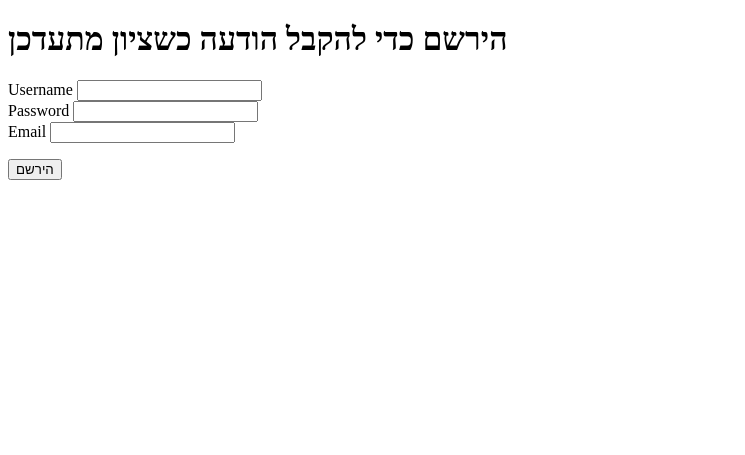
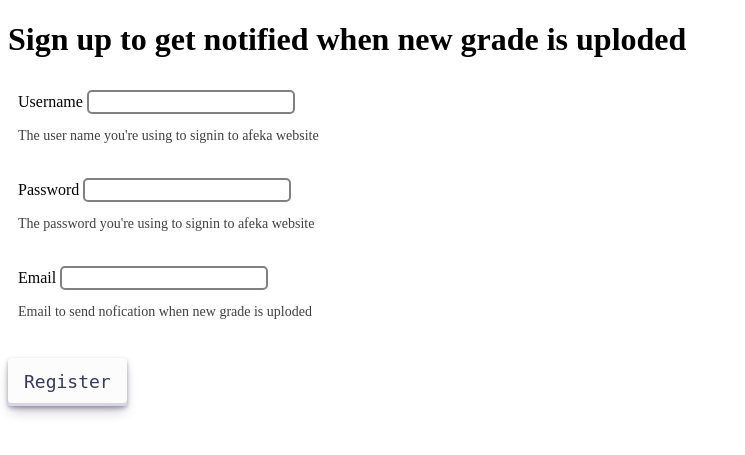
Before and after one commit to ShalevNehorai/scores_notifier, a Flask app: page / in a window 1280 px wide. Shown: the top 455 px of the page, without its empty margins (0-745 px from the left). Run offline with Flask 2, Linux system fonts and the light colour scheme; parts of the project's set-up code (start-up, migrations or seed data) failed here and were passed over; some libraries are stand-ins or nearby versions.

Commit message:
some changes to the home page

```diff
--- a/static/css/styles.css
+++ b/static/css/styles.css
@@ -0,0 +1,77 @@
+.form-field{
+    padding: 10px;
+    box-shadow: 1px;
+}
+
+p{
+    font-size: 14px;
+    color: #404040 ;
+}
+
+.field__input{
+    --uiFieldPlaceholderColor: var(--fieldPlaceholderColor, #767676);
+
+    background-color: transparent;
+    border: 2px solid gray;
+    border-radius: 5px;
+
+    -webkit-appearance: none;
+    -moz-appearance: none;
+
+    font-family: inherit;
+    font-size: inherit;
+  }
+
+  .field__input:focus::-webkit-input-placeholder{
+    color: var(--uiFieldPlaceholderColor);
+  }
+
+  .field__input:focus::-moz-placeholder{
+    color: var(--uiFieldPlaceholderColor);
+  }
+
+/* CSS */
+.button-30 {
+  align-items: center;
+  appearance: none;
+  background-color: #FCFCFD;
+  border-radius: 4px;
+  border-width: 0;
+  box-shadow: rgba(45, 35, 66, 0.4) 0 2px 4px,rgba(45, 35, 66, 0.3) 0 7px 13px -3px,#D6D6E7 0 -3px 0 inset;
+  box-sizing: border-box;
+  color: #36395A;
+  cursor: pointer;
+  display: inline-flex;
+  font-family: "JetBrains Mono",monospace;
+  height: 48px;
+  justify-content: center;
+  line-height: 1;
+  list-style: none;
+  overflow: hidden;
+  padding-left: 16px;
+  padding-right: 16px;
+  position: relative;
+  text-align: left;
+  text-decoration: none;
+  transition: box-shadow .15s,transform .15s;
+  user-select: none;
+  -webkit-user-select: none;
+  touch-action: manipulation;
+  white-space: nowrap;
+  will-change: box-shadow,transform;
+  font-size: 18px;
+}
+
+.button-30:focus {
+  box-shadow: #D6D6E7 0 0 0 1.5px inset, rgba(45, 35, 66, 0.4) 0 2px 4px, rgba(45, 35, 66, 0.3) 0 7px 13px -3px, #D6D6E7 0 -3px 0 inset;
+}
+
+.button-30:hover {
+  box-shadow: rgba(45, 35, 66, 0.4) 0 4px 8px, rgba(45, 35, 66, 0.3) 0 7px 13px -3px, #D6D6E7 0 -3px 0 inset;
+  transform: translateY(-2px);
+}
+
+.button-30:active {
+  box-shadow: #D6D6E7 0 3px 7px inset;
+  transform: translateY(2px);
+}
--- a/templates/index.html
+++ b/templates/index.html
@@ -4,22 +4,29 @@
     <meta charset="UTF-8">
     <meta http-equiv="X-UA-Compatible" content="IE=edge">
     <meta name="viewport" content="width=device-width, initial-scale=1.0">
+    <link rel="stylesheet" href="../static/css/styles.css">
     <title>Home</title>
 </head>
 <body>
-    <h1>הירשם כדי להקבל הודעה כשציון מתעדכן</h1>
+    <h1>Sign up to get notified when new grade is uploded</h1>
     {% from "_fromtemlates.html" import render_field %}
     <form method ="POST" action="">
-        <div class = "from-group">
-            {{render_field(form.username, class="from-control")}}
+        <div class = "form-field">
+            {{render_field(form.username, class="field__input")}}
+            <p>The user name you're using to signin to afeka website</p>
         </div>
-        <div class = "from-group">
-            {{render_field(form.password, class="from-control")}}
+
+        <div class = "form-field">
+            {{render_field(form.password, class="field__input")}}
+            <p>The password you're using to signin to afeka website</p>
         </div>
-        <div class = "from-group">
-            {{render_field(form.email, class="from-control")}}
+
+        <div class = "form-field">
+            {{render_field(form.email, class="field__input")}}
+            <p>Email to send nofication when new grade is uploded</p>
         </div>
-        <p><input type="submit" class="btn btn-primary" value="הירשם"></p>
+
+        <p><input type="submit" class="button-30" value="Register"></p>
     </form>
 </body>
 </html>
```
